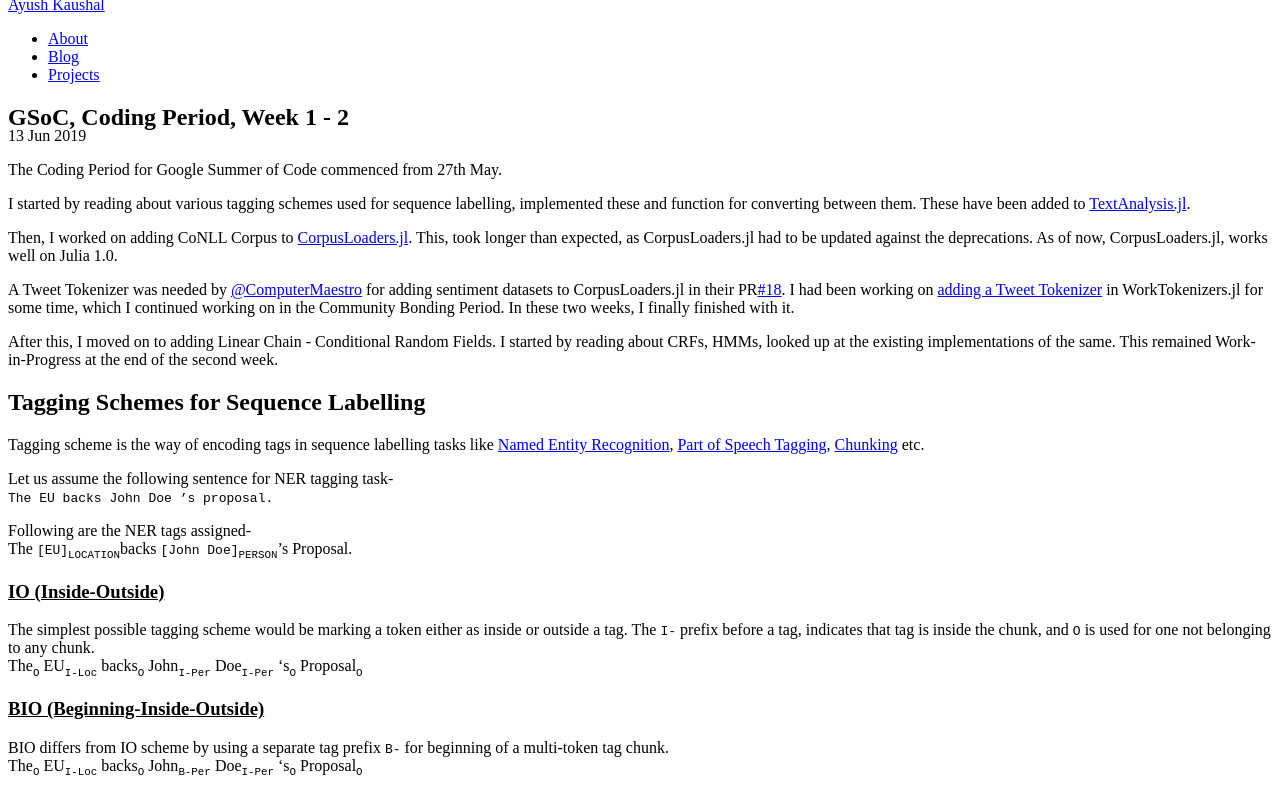
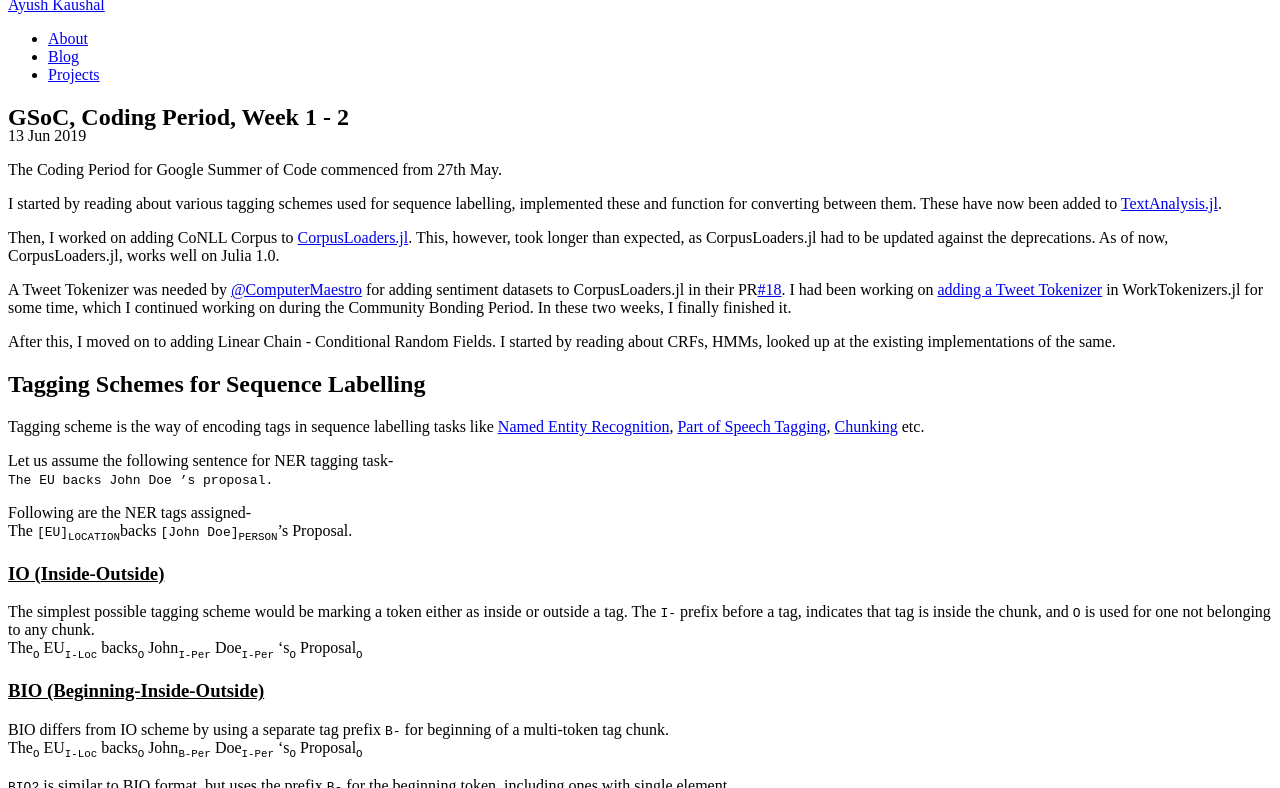
Before and after one commit to Ayushk4/Ayushk4.github.io, a Jekyll site: the page built from _posts/2019-06-13-GSoC-Into-the-Coding-Period-Week-1-:-2.md, in a window 1280 px wide and 900 px high, cut to the strip 112-900 px from the top of the window. Built offline with Jekyll 4.4.1, drawn with Linux system fonts in a browser that asks for light colours; comment, search, counter and statistics services are not loaded; some of the changed text lies outside the part shown.

Commit message:
Update GSoC week 1,2 post

```diff
--- a/_posts/2019-06-13-GSoC-Into-the-Coding-Period-Week-1-:-2.md
+++ b/_posts/2019-06-13-GSoC-Into-the-Coding-Period-Week-1-:-2.md
@@ -8,16 +8,21 @@
 The Coding Period for Google Summer of Code commenced from 27th May.
 
 I started by reading about various tagging schemes used for sequence labelling,
-implemented these and function for converting between them. These have been added to [TextAnalysis.jl](https://github.com/JuliaText/TextAnalysis.jl).
+implemented these and function for converting between them. These have now been added to [TextAnalysis.jl](https://github.com/JuliaText/TextAnalysis.jl).
 
 Then, I worked on adding CoNLL Corpus to [CorpusLoaders.jl](https://github.com/JuliaText/CorpusLoaders.jl).
-This, took longer than expected, as CorpusLoaders.jl had to be updated against the deprecations. As of now, CorpusLoaders.jl, works well on Julia 1.0.
+This, however, took longer than expected, as CorpusLoaders.jl had to be updated against the deprecations.
+As of now, CorpusLoaders.jl, works well on Julia 1.0.
 
-A Tweet Tokenizer was needed by [@ComputerMaestro](https://github.com/ComputerMaestro) for adding sentiment datasets to CorpusLoaders.jl in their PR[#18](https://github.com/JuliaText/CorpusLoaders.jl/pull/18). I had been working on [adding a Tweet Tokenizer](https://github.com/JuliaText/WordTokenizers.jl/pull/13) in WorkTokenizers.jl for some time, which I continued working on in the Community Bonding Period. In these two weeks, I finally finished with it.
+A Tweet Tokenizer was needed by [@ComputerMaestro](https://github.com/ComputerMaestro)
+for adding sentiment datasets to CorpusLoaders.jl in their PR[#18](https://github.com/JuliaText/CorpusLoaders.jl/pull/18).
+I had been working on [adding a Tweet Tokenizer](https://github.com/JuliaText/WordTokenizers.jl/pull/13) in WorkTokenizers.jl for some time,
+which I continued working on during the Community Bonding Period.
+In these two weeks, I finally finished it.
 
 After this, I moved on to adding Linear Chain - Conditional Random Fields.
 I started by reading about CRFs, HMMs, looked up at the existing implementations
-of the same. This remained Work-in-Progress at the end of the second week.
+of the same.
 
 ## Tagging Schemes for Sequence Labelling
 
```
Also changed, not shown: other parts of _posts/2019-06-13-GSoC-Into-the-Coding-Period-Week-1-:-2.md (+1 -1 lines).
